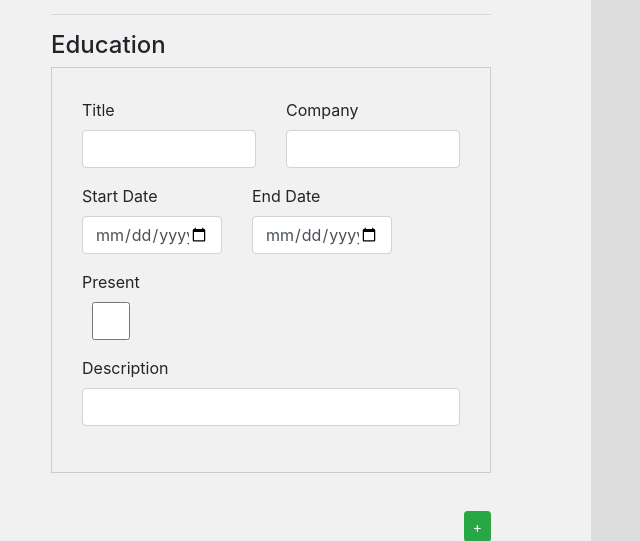
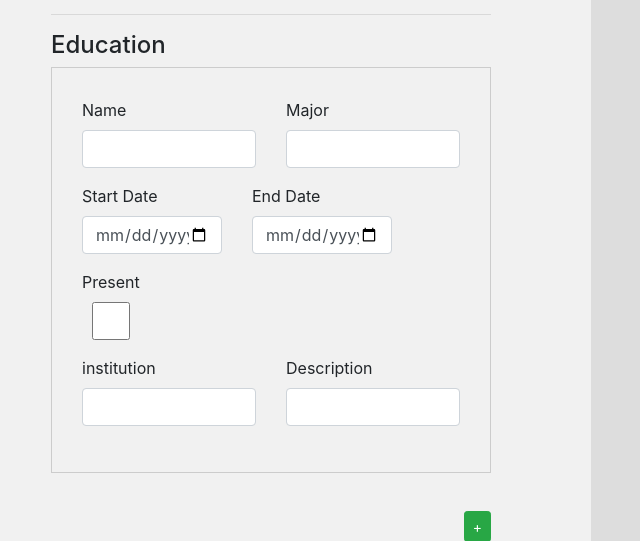
Before and after one commit to miclemabasie/Resume-Generator, a Django app: template templates/cvs/create.html in a window 1280 px wide. Shown: the part 1210-1751 px from the top of the page, without its empty margins (49-689 px from the left). Run offline with Django 3.2, Linux system fonts and the light colour scheme; the template is opened without the code that fills it, so the values that code supplies are empty; parts of the project's set-up code (start-up, migrations or seed data) failed here and were passed over; some libraries are stand-ins or nearby versions.

Commit message:
updating cv data with multiple form sets

```diff
--- a/static/javascript/template_create.js
+++ b/static/javascript/template_create.js
@@ -99,6 +99,8 @@ document.addEventListener("DOMContentLoaded", function (e) {
             .then(response => response.json())
             .then(data => {
                 CV["PersonalInfo"] = data["personal_info"]
+                CV["Experience"] = data["experiences"][0]
+                console.log(CV["Experience"])
                 // Update the form field values with data from django
                 updatePersonalInfoForm(data["personal_info"], pInfoForm)
                 updateExpForm(data['experiences'][0], expInfoForm)
@@ -119,9 +121,6 @@ document.addEventListener("DOMContentLoaded", function (e) {
         getUserCVData()
         downloadBtn(downBtn)
     }
-
-
-
 })
 
 // function to activate download btn
@@ -148,15 +147,21 @@ pInfoForm.addEventListener("keyup", function (e) {
 })
 
 // Add event listener to experience form
-expInfoForm.addEventListener("keyup", function (e) {
-    let element = e.target.id
-    let value = e.target.value
-    updateCVData(CV, "Experience", element, value)
-    updateTemplateExpInfo(CV["Experience"])
-})
+// expInfoForm.addEventListener("keyup", function (e) {
+//     let element = e.target.id
+//     let value = e.target.value
+//     updateCVData(CV, "Experience", element, value)
+//     updateTemplateExpInfo(CV["Experience"])
+// })
 
 function updateCVData(data, form, element, value) {
     data[form][element] = value
+}
+
+// for testing only
+function updateCVData2(data, form, id, element, value) {
+    data[form][id][element] = value
+    console.log(data[form][id].title)
 }
 
 function updateTemplate(template_id, cv_json, form) {
--- a/templates/cvs/create.html
+++ b/templates/cvs/create.html
@@ -117,18 +117,18 @@
         {% comment %} end of Experience {% endcomment %}
         <hr>
         {% comment %} Experience {% endcomment %}
-        <div class="experience">
+        <div class="education">
             <h2>Education</h2>
-            <div class="exps" id="expFormContainer">
-                <form class="expForm" style="border: 1px solid #ccc; padding: 30px; margin-bottom: 30px"   id="expInfo">
+            <div class="education" id="eductionFormContainer">
+                <form class="educationForm" style="border: 1px solid #ccc; padding: 30px; margin-bottom: 30px"   id="expInfo">
                     <div class="row">
                     <div class="col-md-6 mb-3">
-                        <label for="title">Title</label>
-                        <input type="text" class="form-control" id="title" name="title">
+                        <label for="name">Name</label>
+                        <input type="text" class="form-control" id="name" name="name">
                     </div>
                     <div class="col-md-6 mb-3">
-                        <label for="company">Company</label>
-                        <input type="text" class="form-control" id="company" name="company">
+                        <label for="major">Major</label>
+                        <input type="text" class="form-control" id="major" name="major">
                     </div>
                     </div>
                     <div class="row">
@@ -146,10 +146,14 @@
                         </div>
                     </div>
                     <div class="row">
-                    <div class="col-md-12 mb-3">
-                        <label for="description">Description</label>
-                        <input class="form-control" id="description" name="description">
-                    </div>
+                        <div class="col-md-6 mb-3">
+                            <label for="institution">institution</label>
+                            <input class="form-control" id="institution" name="institution">
+                        </div>
+                        <div class="col-md-6 mb-3">
+                            <label for="description">Description</label>
+                            <input class="form-control" id="description" name="description">
+                        </div>
                     </div>
                 </form>
             </div>
```
Also changed, not shown: static/javascript/template_create_add.js (+63 -0 lines).
